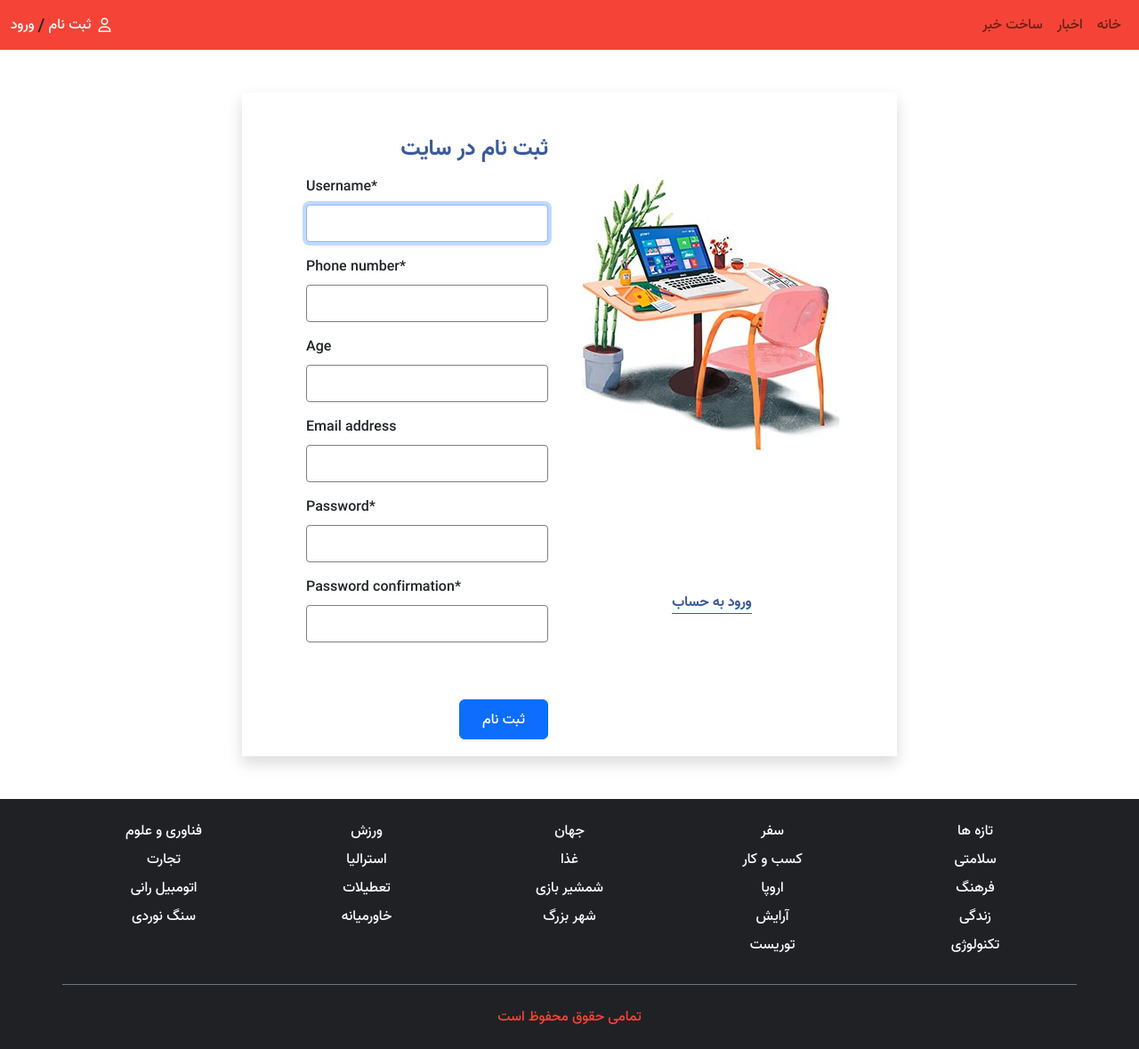
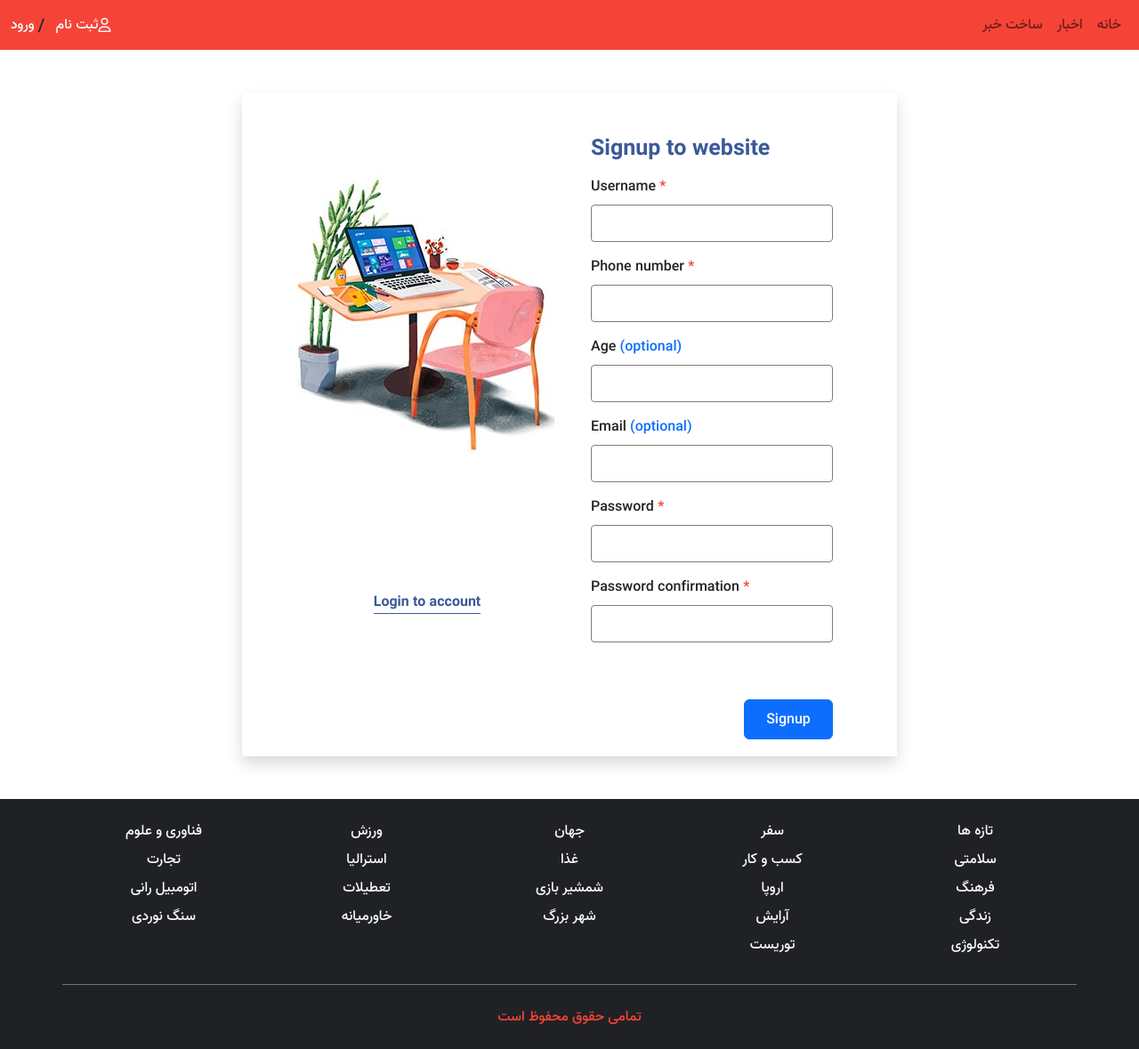
Before and after one commit to mohammadrezaGh80/news_website, a Django app: page /accounts/signup/ in a window 1280 px wide. Shown: the whole page at 89% size. Run offline with Django 4.2, Linux system fonts and the light colour scheme; some libraries are stand-ins or nearby versions; some web fonts are replaced.

Commit message:
add i18n and translation for login and signup pages

```diff
--- a/accounts/models.py
+++ b/accounts/models.py
@@ -6,6 +6,6 @@ from django.core.validators import RegexValidator
 class CustomUser(AbstractUser):
     age = models.PositiveIntegerField(null=True, blank=True)
     phone_number = models.CharField(
-        validators=[RegexValidator(r"09[0-9]{9}", message="This phone number is incorrect!")],
+        validators=[RegexValidator(r"09[0-9]{9}", message="phone number is incorrect!")],
         max_length=11
     )
--- a/accounts/views.py
+++ b/accounts/views.py
@@ -1,10 +1,14 @@
 from django.views import generic
 from django.urls import reverse_lazy
+from django.contrib.auth.mixins import UserPassesTestMixin
 
 from .forms import CustomUserCreationForm
 
 
-class SignUpView(generic.CreateView):
+class SignUpView(UserPassesTestMixin, generic.CreateView):
     form_class = CustomUserCreationForm
     template_name = "registration/signup.html"
     success_url = reverse_lazy("login")
+
+    def test_func(self):
+        return not self.request.user.is_authenticated
--- a/templates/_base.html
+++ b/templates/_base.html
@@ -1,4 +1,6 @@
 {% load static %}
+{% load i18n %}
+{% get_current_language as LANGUAGE_CODE %}
 
 <!DOCTYPE html>
 <html lang="fa" dir="rtl">
@@ -7,8 +9,15 @@
     <meta charset="UTF-8">
     <meta http-equiv="X-UA-Compatible" content="IE=edge">
     <meta name="viewport" content="width=device-width, initial-scale=1.0">
-    <link rel="stylesheet" href="https://cdn.jsdelivr.net/npm/bootstrap@5.2.1/dist/css/bootstrap.rtl.min.css"
-          integrity="sha384-OXTEbYDqaX2ZY/BOaZV/yFGChYHtrXH2nyXJ372n2Y8abBhrqacCEe+3qhSHtLjy" crossorigin="anonymous">
+    {% if LANGUAGE_CODE == "en-us" %}
+        <link href="https://cdn.jsdelivr.net/npm/bootstrap@5.2.3/dist/css/bootstrap.min.css" rel="stylesheet"
+              integrity="sha384-rbsA2VBKQhggwzxH7pPCaAqO46MgnOM80zW1RWuH61DGLwZJEdK2Kadq2F9CUG65"
+              crossorigin="anonymous">
+    {% elif LANGUAGE_CODE == "fa" %}
+        <link rel="stylesheet" href="https://cdn.jsdelivr.net/npm/bootstrap@5.2.1/dist/css/bootstrap.rtl.min.css"
+              integrity="sha384-OXTEbYDqaX2ZY/BOaZV/yFGChYHtrXH2nyXJ372n2Y8abBhrqacCEe+3qhSHtLjy"
+              crossorigin="anonymous">
+    {% endif %}
     <link rel="stylesheet" href="https://cdnjs.cloudflare.com/ajax/libs/font-awesome/6.2.0/css/all.min.css"
           integrity="sha512-xh6O/CkQoPOWDdYTDqeRdPCVd1SpvCA9XXcUnZS2FmJNp1coAFzvtCN9BmamE+4aHK8yyUHUSCcJHgXloTyT2A=="
           crossorigin="anonymous" referrerpolicy="no-referrer"/>
@@ -20,6 +29,21 @@
             --bs-dropdown-link-hover-bg: none;
             --bs-dropdown-link-active-bg: none;
             --bs-dropdown-link-active-color: none;
+        }
+
+        .required:after {
+            content: " *";
+            color: #F54437;
+        }
+
+        .optional-fa:after {
+            content: " (اختیاری)";
+            color: #0d6efd;
+        }
+
+        .optional-en-us:after {
+            content: " (optional)";
+            color: #0d6efd;
         }
     </style>
     {% block page_style %}
--- a/templates/registration/signup.html
+++ b/templates/registration/signup.html
@@ -1,34 +1,36 @@
 {% extends "_base.html" %}
 {% load static %}
+{% load crispy_forms_tags %}
+{% load i18n %}
+{% get_current_language as LANGUAGE_CODE %}
 
-{% block page_title %}ثبت نام{% endblock page_title %}
-{% load crispy_forms_tags %}
+{% block page_title %}{% trans "Signup" %}{% endblock page_title %}
 
 {% block page_style %}
     <style>
-        .wrapper-signup{
+        .wrapper-signup {
             min-height: 650px;
         }
 
-        .wrapper-img-signup, .wrapper-form{
+        .wrapper-img-signup, .wrapper-form {
             height: 400px;
         }
 
-        .wrapper-img-signup img{
+        .wrapper-img-signup img {
             object-fit: scale-down;
         }
 
-        .btn-signup{
+        .btn-signup {
             width: 100px;
             height: 45px;
         }
 
-        .wrapper-social-media .social-media > li > a{
+        .wrapper-social-media .social-media > li > a {
             width: 35px;
             height: 35px;
         }
 
-        .wrapper-form form input{
+        .wrapper-form form input {
             outline: none;
             border: 1px solid rgb(125, 125, 125);
             padding: 8px 5px;
@@ -38,7 +40,8 @@
 {% endblock page_style %}
 
 {% block page_content %}
-    <section class="py-5 flex-grow-1">
+    <section style="direction: {% if LANGUAGE_CODE == "en-us" %}
+ltr{% elif LANGUAGE_CODE == "fa" %}rtl{% endif %}" class="py-5 flex-grow-1">
         <div class="container">
             <div class="row">
                 <div class="col-12 col-lg-8 offset-lg-2">
@@ -47,22 +50,55 @@
                             <div style="min-height: inherit;" class="col-12 col-lg-6 order-1 order-lg-0">
                                 <div style="min-height: inherit;" class="right-side-signup d-flex flex-column">
                                     <figure class="wrapper-img-signup">
-                                        <img class="d-block w-100 h-100" src="{% static 'img/signup-image.jpg' %}" alt="">
+                                        <img class="d-block w-100 h-100" src="{% static 'img/signup-image.jpg' %}"
+                                             alt="">
                                     </figure>
                                     <div class="wrapper-link-login d-flex justify-content-center align-items-center flex-grow-1">
-                                        <a style="font-family: 'Vazir-Bold', serif;color: #3B5999;border-bottom: 1px solid #3B5999;" href="{% url 'login' %}">ورود به حساب</a>
+                                        <a style="font-family: 'Vazir-Bold', serif;color: #3B5999;border-bottom: 1px solid #3B5999;"
+                                           href="{% url 'login' %}">{% trans "Login to account" %}</a>
                                     </div>
                                 </div>
                             </div>
                             <div style="min-height: inherit;" class="col-12 col-lg-6 order-0 order-lg-1">
                                 <div style="min-height: inherit;" class="left-side-signup d-flex flex-column px-4">
                                     <div class="wrapper-form d-flex flex-column">
-                                        <h3 class="mb-3" style="font-family: 'Vazir-Bold', serif;color: #3B5999;font-size: 25px;">ثبت نام در سایت</h3>
-                                        <form action="" method="POST" class="d-flex flex-column flex-grow-1 justify-content-center" style="direction: ltr">
+                                        <h3 class="mb-3"
+                                            style="font-family: 'Vazir-Bold', serif;color: #3B5999;font-size: 25px;">{% trans "Signup to website" %}</h3>
+                                        <form action="" method="POST"
+                                              class="d-flex flex-column flex-grow-1 justify-content-center">
                                             {% csrf_token %}
-                                            {{ form|crispy }}
+                                            <div class="mb-3 d-flex flex-column">
+                                                <label class="form-label required" for="username_input">{% trans "Username" %}</label>
+                                                <input class="form-control" type="text" id="username_input"
+                                                       name="username" required>
+                                            </div>
+                                            <div class="mb-3 d-flex flex-column">
+                                                <label class="form-label required" for="phone_number_input">{% trans "Phone number" %}</label>
+                                                <input class="form-control" type="text" id="phone_number_input"
+                                                       name="phone_number" required pattern="09[0-9]{9}"
+                                                       title="!phone number is incorrect">
+                                            </div>
+                                            <div class="mb-3 d-flex flex-column">
+                                                <label class="form-label optional-{{ LANGUAGE_CODE }}" for="age_input">{% trans "Age" %}</label>
+                                                <input class="form-control" type="number" id="age_input" name="age">
+                                            </div>
+                                            <div class="mb-3 d-flex flex-column">
+                                                <label class="form-label optional-{{ LANGUAGE_CODE }}" for="email_input">{% trans "Email" %}</label>
+                                                <input class="form-control" type="email" id="email_input" name="email">
+                                            </div>
+                                            <div class="mb-3 d-flex flex-column">
+                                                <label class="form-label required" for="password1_input">{% trans "Password" %}</label>
+                                                <input class="form-control" type="password" id="password1_input"
+                                                       name="password1">
+                                            </div>
+                                            <div class="mb-3 d-flex flex-column">
+                                                <label class="form-label required" for="password2_input">{% trans "Password confirmation" %}</label>
+                                                <input class="form-control" type="password" id="password2_input"
+                                                       name="password2">
+                                            </div>
                                             <div class="d-flex justify-content-end">
-                                                <button type="submit" class="btn btn-primary btn-signup mt-5">ثبت نام</button>
+                                                <button type="submit" class="btn btn-primary btn-signup mt-5">{% trans "Signup" %}
+                                                </button>
                                             </div>
                                         </form>
                                     </div>
```
Also changed, not shown: config/settings.py (+13 -2 lines), templates/registration/login.html (+31 -17 lines), db.sqlite3, templates/locale/fa/LC_MESSAGES/django.po (added), 1 other file.
